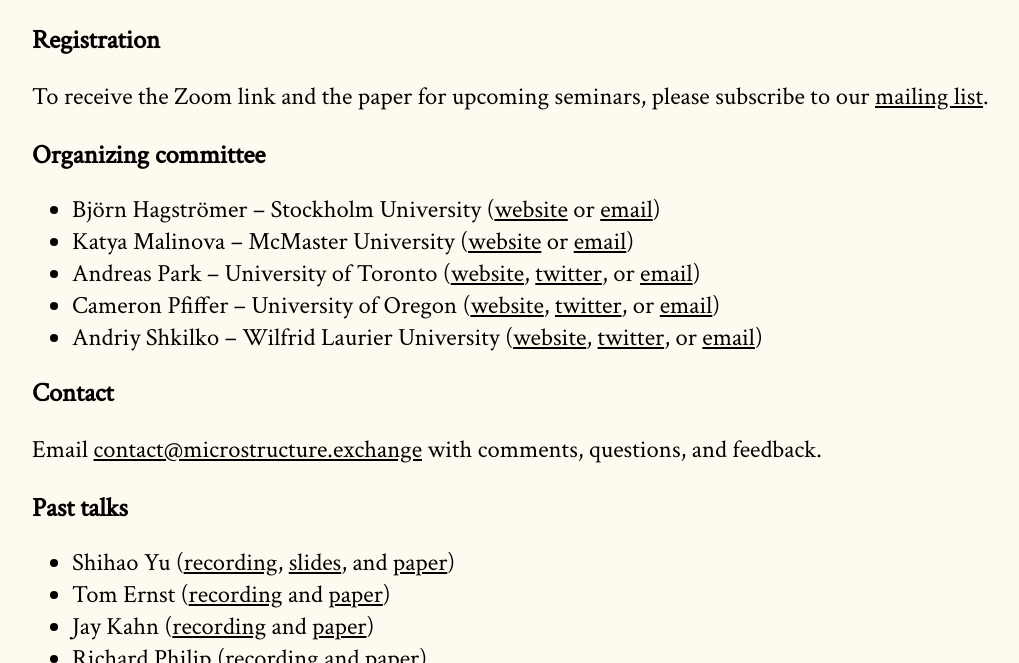
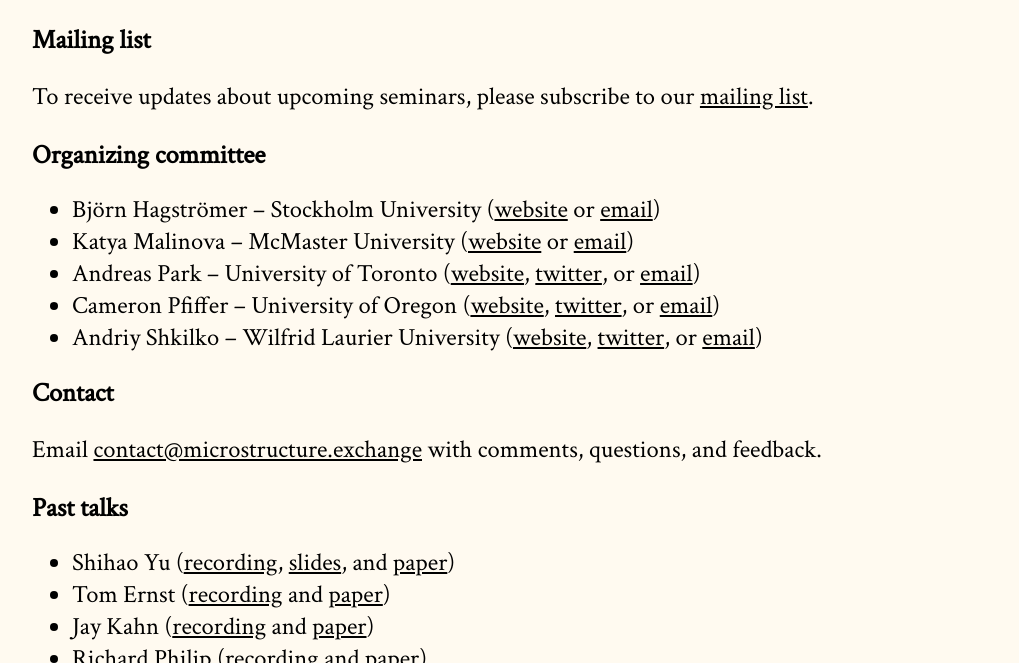
Before and after one commit to cpfiffer/microstructure.exchange, a Jekyll site: the page built from index.md, in a window 1280 px wide and 900 px high, scrolled down 1493 px, cut to the strip 237-900 px from the top of the window. Shown: the whole strip, without its empty margins (96-1115 px from the left). Built offline with Jekyll 4.4.1, drawn with Linux system fonts in a browser that asks for light colours; some web fonts are replaced.

Commit message:
Clarify mailing list

```diff
--- a/index.md
+++ b/index.md
@@ -28,9 +28,9 @@ The calendar is available as a [Google calendar](https://calendar.google.com/cal
 
 <iframe src="https://calendar.google.com/calendar/embed?height=400&amp;wkst=1&amp;bgcolor=%23fffaf0&amp;ctz=America%2FNew_York&amp;src=OTA2YnQyMTJlanJ2dThxbmh0bXY1ZWptczBAZ3JvdXAuY2FsZW5kYXIuZ29vZ2xlLmNvbQ&amp;color=%233F51B5&amp;mode=AGENDA&amp;title=The%20Microstructure%20Exchange%3A%20Speaker%20List" style="border-width:0" width="75%" height="400" frameborder="0" scrolling="no"></iframe>
 
-## Registration
+## Mailing list
 
-To receive the Zoom link and the paper for upcoming seminars, please subscribe to our [mailing list](https://tinyletter.com/microstructure-exchange).
+To receive updates about upcoming seminars, please subscribe to our [mailing list](https://tinyletter.com/microstructure-exchange).
 
 ## Organizing committee
 
```
